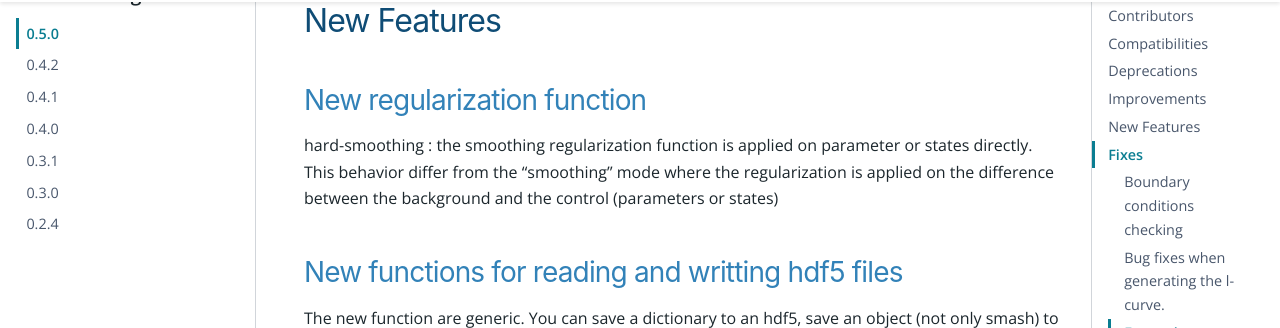
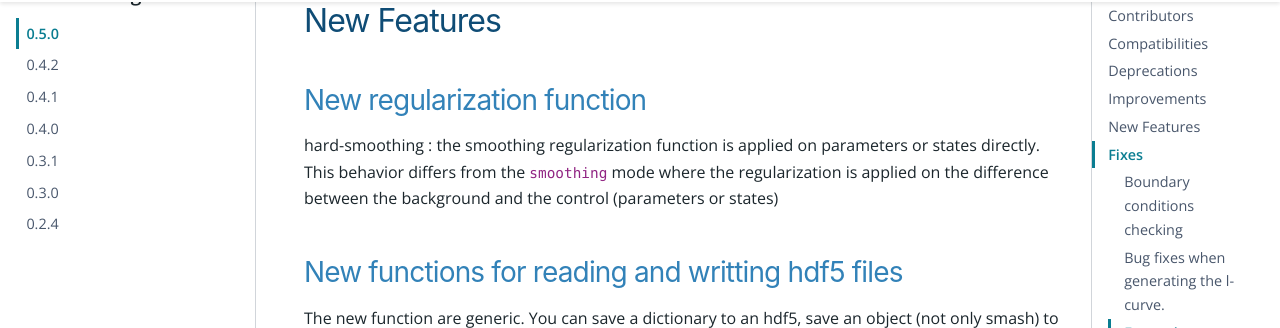
Before and after one commit to DassHydro/smash, a Sphinx documentation site: the page built from doc/source/release/0.5.0-notes.rst, in a window 1280 px wide and 900 px high, scrolled down 1005 px. Shown: the part 126-454 px from the top of the window. Built offline with Sphinx 7.4.7 and the PyData theme 0.15.4, drawn with Linux system fonts in a browser that asks for light colours; pages that are not in the unit, such as notebooks, are missing from menus.

Commit message:
Update doc/source/release/0.5.0-notes.rst
Co-authored-by: Francois Colleoni <110899888+inoelloc@users.noreply.github.com>

```diff
--- a/doc/source/release/0.5.0-notes.rst
+++ b/doc/source/release/0.5.0-notes.rst
@@ -44,7 +44,7 @@
 New regularization function
 ****************************
 
-hard-smoothing : the smoothing regularization function is applied on parameter or states directly. This behavior differ from the "smoothing" mode where the regularization is applied on the difference between the background and the control (parameters or states)
+hard-smoothing : the smoothing regularization function is applied on parameters or states directly. This behavior differs from the ``smoothing`` mode where the regularization is applied on the difference between the background and the control (parameters or states)
 
 New functions for reading and writting hdf5 files
 *************************************************
```
